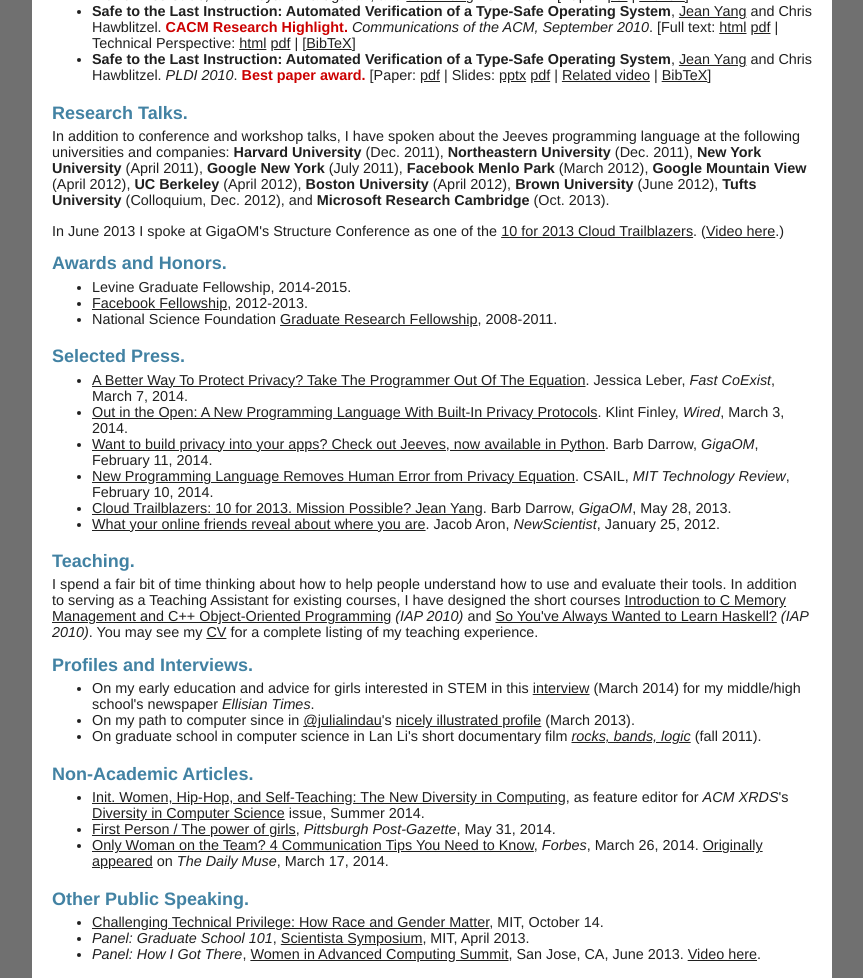
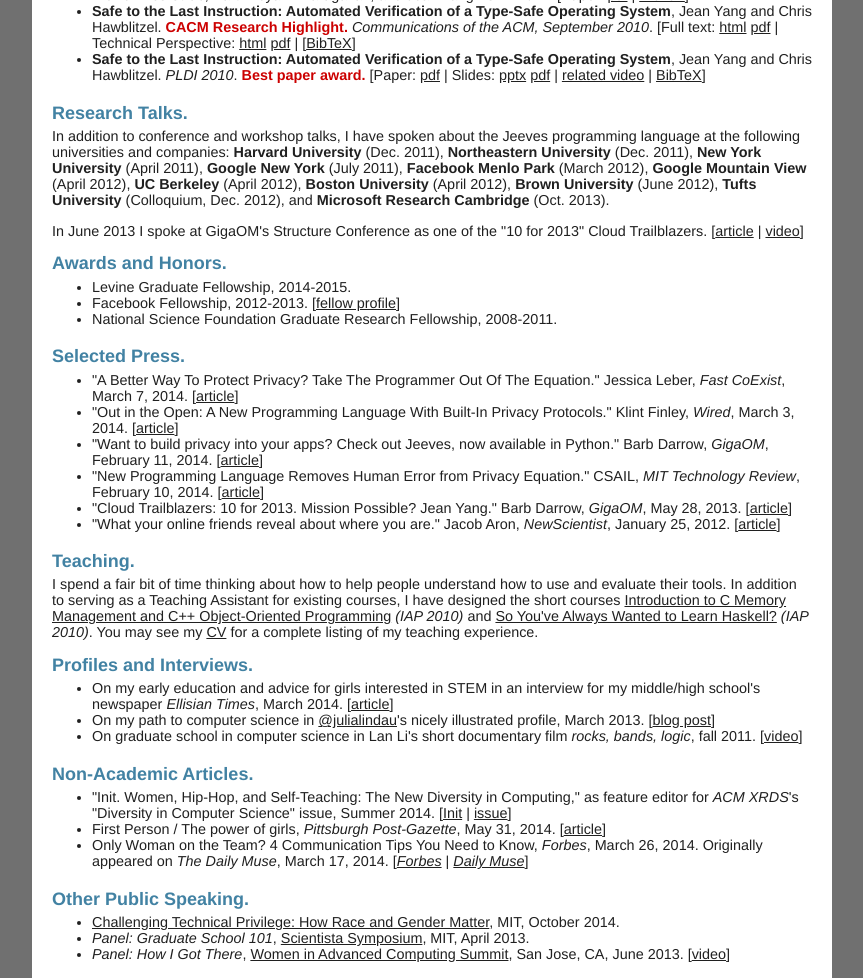
Before and after one commit to jeanqasaur/jeanyang-website, a plain HTML site: page index.htm in a window 1280 px wide. Shown: the part 579-1557 px from the top of the page, without its empty margins (208-1071 px from the left). Drawn offline with Linux system fonts and the light colour scheme.

Commit message:
cosmetic changes

```diff
--- a/index.htm
+++ b/index.htm
@@ -63,15 +63,15 @@
     <ul>
       <li><b>Secure Distributed Programming with Value-dependent types</b>,
       Nikhil Swamy, Juan Chen, C&#233dric Fournet, Pierre-Yves Strub,
-      Karthikeyan Bharagavan, and <u>Jean Yang</u>. <i>Journal of Functional
+      Karthikeyan Bharagavan, and Jean Yang. <i>Journal of Functional
         Programming 23(4), July 2013</i>. [<a href="bibtex/SwamyCFSBY13.bib"
         target="blank">BibTex</a>]</li>
       <li><b>Faceted Execution of Policy-Agnostic Programs</b>, Thomas H. Austin,
-      <u>Jean Yang</u>, Cormac Flanagan, and Armando Solar-Lezama. <i>PLAS
+      Jean Yang, Cormac Flanagan, and Armando Solar-Lezama. <i>PLAS
         2013</i>. [Paper: <a href="papers/plas07-austin-corrected.pdf"
         target="blank">pdf</a>
       | <a href="bibtex/AustinYFS13.bib" target="blank">BibTex</a>]</li>
-      <li><b>A Language for Automatically Enforcing Privacy Policies</b>, <u>Jean Yang</u>, Kuat Yessenov, and Armando Solar-Lezama.  <i>POPL 2012</i>.  [Paper: <a href="papers/popl088-yang.pdf" target="blank">pdf</a> |
+      <li><b>A Language for Automatically Enforcing Privacy Policies</b>, Jean Yang, Kuat Yessenov, and Armando Solar-Lezama.  <i>POPL 2012</i>.  [Paper: <a href="papers/popl088-yang.pdf" target="blank">pdf</a> |
       Slides:
       <a href="talks/popl2012_jeeves.pptx" target="blank">pptx</a>
       <a href="talks/popl2012_jeeves.pdf" target="blank">pdf</a> |
@@ -83,10 +83,10 @@
         href="http://dl.acm.org/ft_gateway.cfm?id=2103669&ftid=1163786&CFID=199691029&CFTOKEN=68241887"
         target="blank">stream</a> |
       <a href="bibtex/YangYS12.bib" target="blank">BibTex</a>]</li>
-      <li><b>Secure Distributed Programming with Value-Dependent Types</b>, Nikhil Swamy, Juan Chen, C&#233dric Fournet, Pierre-Yves Strub, Karthikeyan Bharagavan, and <u>Jean Yang</u>.  <i>ICFP 2011</i>.  [Paper: <a href="http://research.microsoft.com/pubs/150012/icfp-camera-ready.pdf" target="blank">pdf</a> |
+      <li><b>Secure Distributed Programming with Value-Dependent Types</b>, Nikhil Swamy, Juan Chen, C&#233dric Fournet, Pierre-Yves Strub, Karthikeyan Bharagavan, and Jean Yang.  <i>ICFP 2011</i>.  [Paper: <a href="http://research.microsoft.com/pubs/150012/icfp-camera-ready.pdf" target="blank">pdf</a> |
       <a href="bibtex/SwamyCFSBY11.bib" target="blank">BibTeX</a>]</a>
     <li><b>Safe to the Last Instruction: Automated Verification of a Type-Safe
-      Operating System</b>, <u>Jean Yang</u> and Chris Hawblitzel. <b><span style="color: rgb(204,0,0);">CACM Research Highlight.</span></b>
+      Operating System</b>, Jean Yang and Chris Hawblitzel. <b><span style="color: rgb(204,0,0);">CACM Research Highlight.</span></b>
     <i>Communications of the ACM,
       September 2010</i>.
     [Full text: <a
@@ -100,12 +100,12 @@
           href="http://cacm.acm.org/magazines/2011/12/142528-technical-perspective-safety-first/pdf"
           target="blank">pdf</a> |
             [<a href="bibtex/YangH11.bib" target="blank">BibTeX</a>]</li>
-            <li><b>Safe to the Last Instruction: Automated Verification of a Type-Safe Operating System</b>, <u>Jean Yang</u> and Chris Hawblitzel. <i>PLDI 2010</i>.  <b><span style="color: rgb(204,0,0);">Best paper award.</span></b>
+            <li><b>Safe to the Last Instruction: Automated Verification of a Type-Safe Operating System</b>, Jean Yang and Chris Hawblitzel. <i>PLDI 2010</i>.  <b><span style="color: rgb(204,0,0);">Best paper award.</span></b>
       [Paper: <a href="papers/pldi117-yang.pdf" target="blank">pdf</a> |
       Slides: <a href="talks/pldi2010_verve.pptx" target="blank">pptx</a> <a href="talks/pldi2010_verve.pdf" target="blank">pdf</a> |
       <a
         href="http://channel9.msdn.com/Shows/Going+Deep/Verve-A-Type-Safe-Operating-System"
-        target="blank">Related video</a> |
+        target="blank">related video</a> |
     <a href="bibtex/YangH10.bib" target="blank">BibTeX</a>]<br>
   </ul>
 
@@ -117,37 +117,37 @@
   <b>Tufts University</b> (Colloquium, Dec. 2012), and <b>Microsoft Research
     Cambridge</b> (Oct. 2013).</p>
 
-  <p>In June 2013 I spoke at GigaOM's Structure Conference as one of the <a href="http://gigaom.com/2013/05/28/cloud-trailblazers-10-for-2013/11/" target="blank">10 for 2013 Cloud Trailblazers</a>. (<a href="http://www.youtube.com/watch?v=nu5iBCbwJfg" target="blank">Video here</a>.)</p>
+  <p>In June 2013 I spoke at GigaOM's Structure Conference as one of the "10 for 2013" Cloud Trailblazers. [<a href="http://gigaom.com/2013/05/28/cloud-trailblazers-10-for-2013/11/" target="blank">article</a> | <a href="http://www.youtube.com/watch?v=nu5iBCbwJfg" target="blank">video</a>]</p>
 
   <h3>Awards and Honors.</h3>
   <ul>
     <li>Levine Graduate Fellowship, 2014-2015.</li>
-    <li><a href="https://www.facebook.com/note.php?note_id=311040305614050" target="blank">Facebook Fellowship</a>, 2012-2013.</li>
-    <li>National Science Foundation <a href="http://www.nsfgrfp.org/" target="blank">Graduate Research Fellowship</a>, 2008-2011.</li>
+    <li>Facebook Fellowship, 2012-2013. [<a href="https://www.facebook.com/note.php?note_id=311040305614050" target="blank">fellow profile]</a></li>
+    <li>National Science Foundation Graduate Research Fellowship, 2008-2011.</li>
   </ul>
 
     <h3>Selected Press.</h3>
     <ul>
-    <li><a href="http://www.fastcoexist.com/3027187/a-better-way-to-protect-privacy-take-the-programmer-out-of-the-equation" target="blank">A Better Way To Protect Privacy? Take The Programmer Out Of The Equation</a>. Jessica Leber, <i>Fast CoExist</i>, March 7, 2014.</li>
-    <li><a
+      <li>"A Better Way To Protect Privacy? Take The Programmer Out Of The Equation." Jessica Leber, <i>Fast CoExist</i>, March 7, 2014. [<a href="http://www.fastcoexist.com/3027187/a-better-way-to-protect-privacy-take-the-programmer-out-of-the-equation" target="blank">article</a>]</li>
+      <li>"Out in the Open: A New Programming Language With Built-In
+      Privacy Protocols." Klint Finley, <i>Wired</i>, March 3, 2014. [<a
               href="http://www.wired.com/wiredenterprise/2014/03/jeeves/?utm_content=bufferb13fe&utm_medium=social&utm_source=twitter.com&utm_campaign=buffer"
-      target="blank">Out in the Open: A New Programming Language With Built-In
-      Privacy Protocols</a>. Klint Finley, <i>Wired</i>, March 3, 2014.</li>
-    <li><a
+                    target="blank">article</a>]</li>
+      <li>"Want to build privacy into your apps? Check out Jeeves,
+      now available in Python." Barb Darrow, <i>GigaOM</i>, February 11,
+      2014. [<a
               href="http://gigaom.com/2014/02/12/want-to-build-privacy-into-your-apps-check-out-jeeves-now-available-in-python/"
-      target="blank">Want to build privacy into your apps? Check out Jeeves,
-      now available in Python</a>. Barb Darrow, <i>GigaOM</i>, February 11,
-    2014.</li>
-    <li><a
+                    target="blank">article</a>]</li>
+      <li>"New Programming Language Removes Human Error from Privacy
+      Equation." CSAIL, <i>MIT Technology Review</i>, February 10,
+      2014. [<a
               href="http://www.technologyreview.com/aroundmit/524586/new-programming-language-removes-human-error-from-privacy-equation/"
-      target="blank">New Programming Language Removes Human Error from Privacy
-      Equation</a>. CSAIL, <i>MIT Technology Review</i>, February 10,
-    2014.</li>
-    <li><a
+                    target="blank">article</a>]</li>
+      <li>"Cloud Trailblazers: 10 for 2013. Mission Possible? Jean
+      Yang." Barb Darrow, <i>GigaOM</i>, May 28, 2013. [<a
               href="http://gigaom.com/2013/05/28/cloud-trailblazers-10-for-2013/11/"
-      target="blank">Cloud Trailblazers: 10 for 2013. Mission Possible? Jean
-      Yang</a>. Barb Darrow, <i>GigaOM</i>, May 28, 2013.</li>
-    <li><a href="http://www.newscientist.com/article/mg21328495.500-what-your-online-friends-reveal-about-where-you-are.html" target="blank">What your online friends reveal about where you are</a>.  Jacob Aron, <i>NewScientist</i>, January 25, 2012.</li>
+                    target="blank">article</a>]</li>
+      <li>"What your online friends reveal about where you are." Jacob Aron, <i>NewScientist</i>, January 25, 2012. [<a href="http://www.newscientist.com/article/mg21328495.500-what-your-online-friends-reveal-about-where-you-are.html" target="blank">article</a>]</li>
   </ul>
 
     <h3>Teaching.</h3>
@@ -165,43 +165,50 @@
   <h3>Profiles and Interviews.</h3>
   <ul>
     <li>On my early education and advice for girls interested in
-    STEM in this <a
+    STEM in an interview for my middle/high school's
+    newspaper <i>Ellisian Times</i>, March 2014. [<a
             href="http://www.ellisiantimes.org/2014/03/alumnae-corner-jean-yang.html"
-      target="blank">interview</a> (March 2014) for my middle/high school's
-    newspaper <i>Ellisian Times</i>.</li>
-    <li>On my path to computer since in <a href="http://twitter.com/julialindau"
-      target="blank">@julialindau</a>'s <a
+                  target="blank">article</a>]</li>
+    <li>On my path to computer science in <a href="http://twitter.com/julialindau"
+      target="blank">@julialindau</a>'s nicely illustrated profile, March 2013.
+    [<a
       href="http://partnews.brownbag.me/2013/03/05/counterculture-in-computer-science/"
-      target="blank">nicely illustrated profile</a> (March 2013).</li>
+      target="blank">blog post</a>]</li>
     <li>On graduate school in computer science in Lan Li's short
-    documentary film <a
+    documentary film <i>rocks, bands, logic</i>, fall 2011. [<a
           href="http://lan-angela-li.com/rocks-bands-logic"
-              target="blank"><i>rocks, bands, logic</i></a> (fall 2011).</li>
+          target="blank">video</a>]</li>
           </ul>
 
   <h3>Non-Academic Articles.</h3>
   <ul>
-    <li><a href="http://xrds.acm.org/article.cfm?aid=2628436" target="blank">Init. Women, Hip-Hop, and Self-Teaching: The New Diversity in Computing</a>, as feature editor for <i>ACM XRDS</i>'s <a
-      href="http://dl.acm.org/citation.cfm?id=2634549&CFID=395339052&CFTOKEN=22100493" target="blank">Diversity
-      in Computer Science</a> issue, Summer 2014.</li>
-    <li><a
+    <li>"Init. Women, Hip-Hop, and Self-Teaching: The New Diversity in Computing," as feature editor for <i>ACM XRDS</i>'s "Diversity
+      in Computer Science" issue, Summer 2014. [<a
+      href="http://xrds.acm.org/article.cfm?aid=2628436"
+      target="blank">Init</a> | <a
+            href="http://dl.acm.org/citation.cfm?id=2634549&CFID=395339052&CFTOKEN=22100493"
+            target="blank">issue</a>]</li>
+    <li>First Person / The power of girls, <i>Pittsburgh
+      Post-Gazette</i>, May 31, 2014. [<a
             href="http://www.post-gazette.com/opinion/2014/05/31/The-power-of-girls/stories/201405310032"
-      target="blank">First Person / The power of girls</a>, <i>Pittsburgh
-      Post-Gazette</i>, May 31, 2014.</li>
-    <li><a
+                  target="blank">article</a>]</li>
+      <li>Only Woman on the Team? 4 Communication Tips You Need to
+      Know, <i>Forbes</i>, March 26, 2014.
+        Originally appeared on <i>The Daily Muse</i>, March 17, 2014. [<a
               href="http://www.forbes.com/sites/dailymuse/2014/03/26/only-woman-on-the-team-4-communication-tips-you-need-to-know"
-      target="blank">Only Woman on the Team? 4 Communication Tips You Need to
-      Know</a>, <i>Forbes</i>, March 26, 2014. <a href="http://www.themuse.com/advice/only-woman-on-the-team-4-communication-tips-you-need-to-know" target="blank">Originally appeared</a> on <i>The Daily Muse</i>, March 17, 2014.</li>
+              target="blank"><i>Forbes</i></a> | <a
+              href="http://www.themuse.com/advice/only-woman-on-the-team-4-communication-tips-you-need-to-know"
+              target="blank"><i>Daily Muse</i></a>]</li>
   </ul>
 
   <h3>Other Public Speaking.</h3>
   <ul>
-    <li><a href="http://challengingtechnicalprivilege.weebly.com/" target="blank">Challenging Technical Privilege: How Race and Gender Matter</a>, MIT, October 14.</li>
+    <li><a href="http://challengingtechnicalprivilege.weebly.com/" target="blank">Challenging Technical Privilege: How Race and Gender Matter</a>, MIT, October 2014.</li>
     <li><i>Panel: Graduate School 101</i>, <a href="http://www.scientistafoundation.com/symposium-agenda-2014.html" target="blank">Scientista Symposium</a>, MIT, April 2013.</li>
     <li><i>Panel: How I Got There</i>, <a href="https://www.usenix.org/conference/wiac13" target="blank">Women in
-    Advanced Computing Summit</a>, San Jose, CA, June 2013. <a
+    Advanced Computing Summit</a>, San Jose, CA, June 2013. [<a
             href="https://www.usenix.org/conference/wiac13/summit-program/presentation/Yang"
-                  target="blank">Video here</a>.</li>
+                  target="blank">video</a>]</li>
   </ul>
 
   <h3>Other Relevant Activities and Links.</h3>
```
Lines whose indentation alone changed are shown as unchanged.
